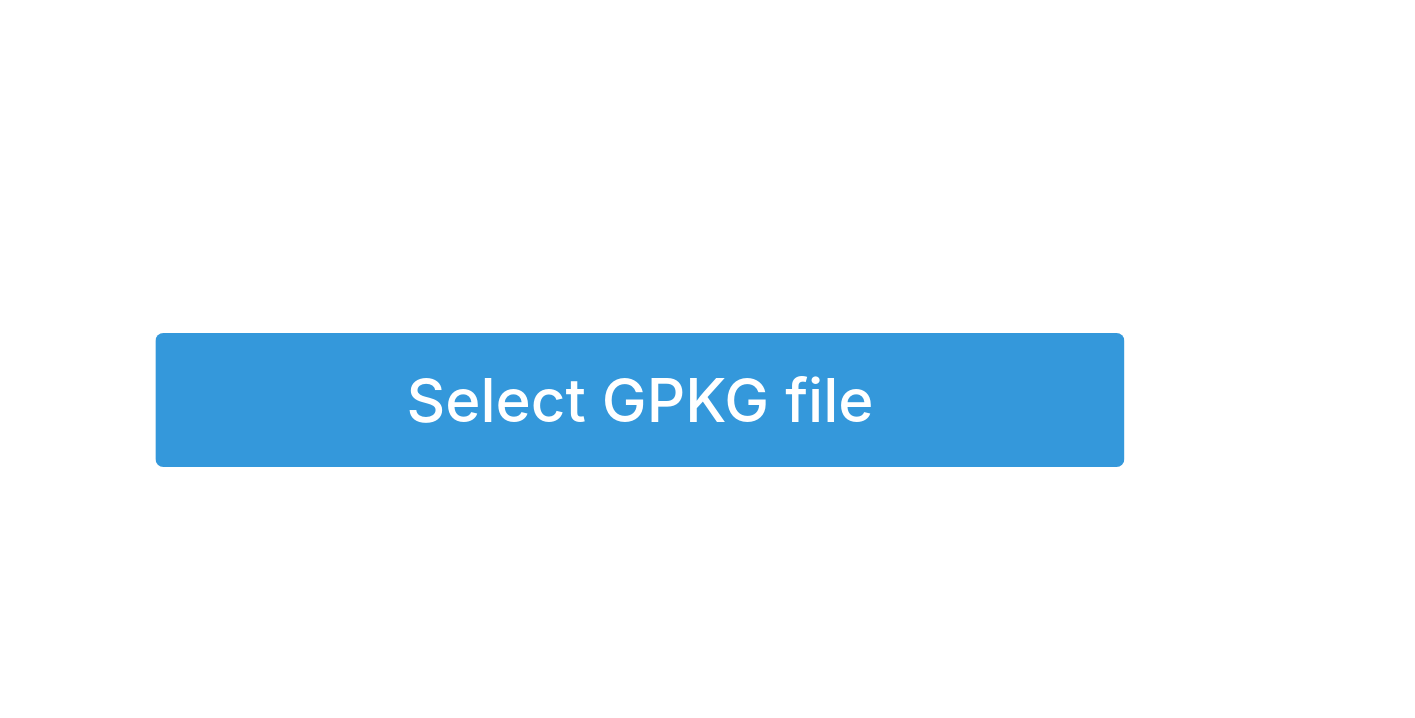
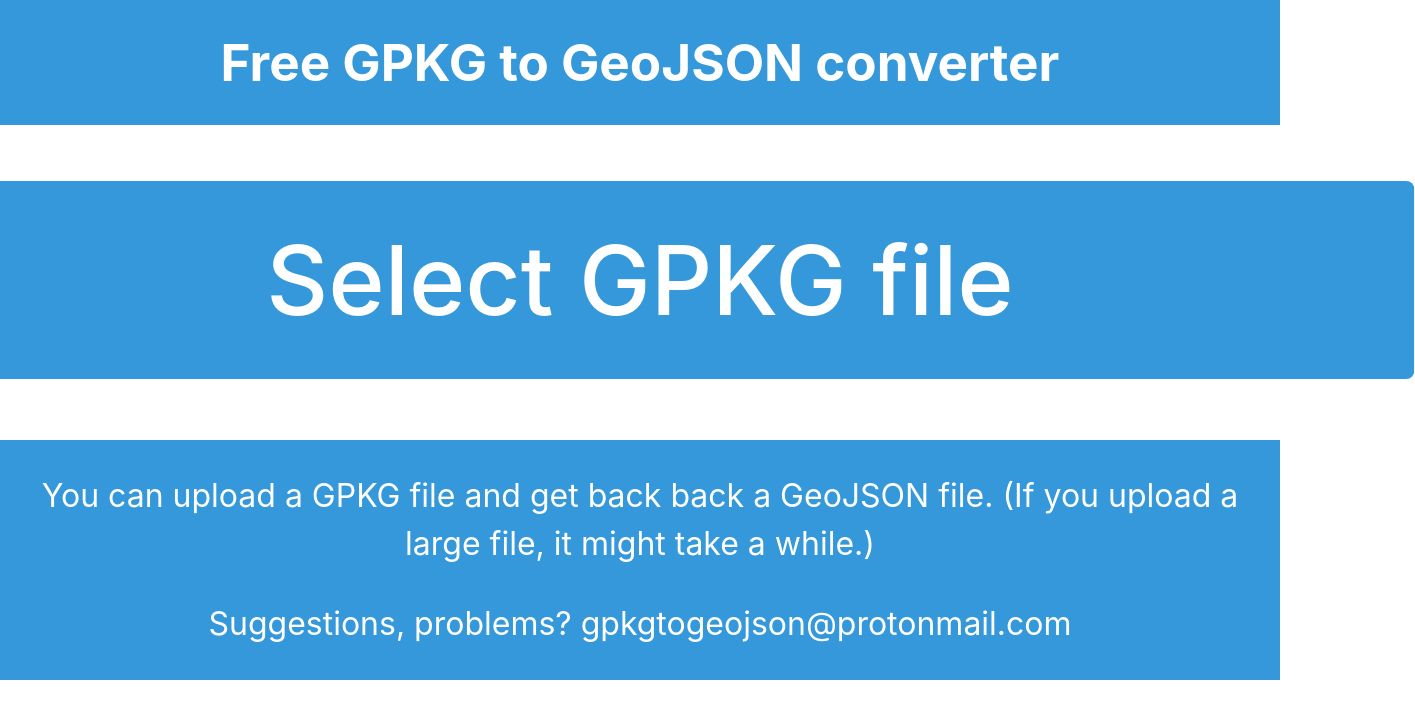
Before and after one commit to zabop/gpkgtogeojson, a React (Vite) app in the folder frontend/: page / in a window 1280 px wide. Shown: the top 718 px of the page, 1415 px wide, since content can reach past the window. Built offline with nearby package versions, Linux system fonts and the light colour scheme.

Commit message:
text to frontend

```diff
--- a/frontend/src/App.css
+++ b/frontend/src/App.css
@@ -1,10 +1,30 @@
 #gpkg-file-button {
-  padding: 30px 250px; /* Increase padding for a larger button */
-  font-size: 60px; /* Increase font size for better readability */
-  position: fixed;
-  top: 50%;
+  padding: 40px 400px; /* Increase padding for a larger button */
+  font-size: 6rem; /* Increase font size for better readability */
+  position: absolute;
+  top: 35%;
   left: 50%;
   transform: translate(-50%, -50%);
+}
+
+.title {
+  position: absolute;
+  top: 0;
+  background-color: #3498db;
+  width: 100%;
+  font-size: 1rem;
+  text-align: center;
+  color: white
+}
+
+.footer {
+  position: absolute;
+  top: 55%;
+  background-color: #3498db;
+  width: 100%;
+  font-size: 2rem;
+  text-align: center;
+  color: white
 }
 
 .colored-button {
--- a/frontend/src/App.jsx
+++ b/frontend/src/App.jsx
@@ -64,6 +64,9 @@ const App = () => {
 
   return (
     <div className="App">
+      <div className="title">
+      <h1>Free GPKG to GeoJSON converter</h1>
+      </div>
       <button
         id="gpkg-file-button"
         onClick={handleClick}
@@ -77,6 +80,10 @@ const App = () => {
         style={{ display: 'none' }}
         onChange={handleFileChange}
       />
+      <div className="footer">
+        <p>You can upload a GPKG file and get back back a GeoJSON file. (If you upload a large file, it might take a while.)</p>
+        <p>Suggestions, problems? gpkgtogeojson@protonmail.com</p>
+      </div>
     </div>
   );
 };
```
